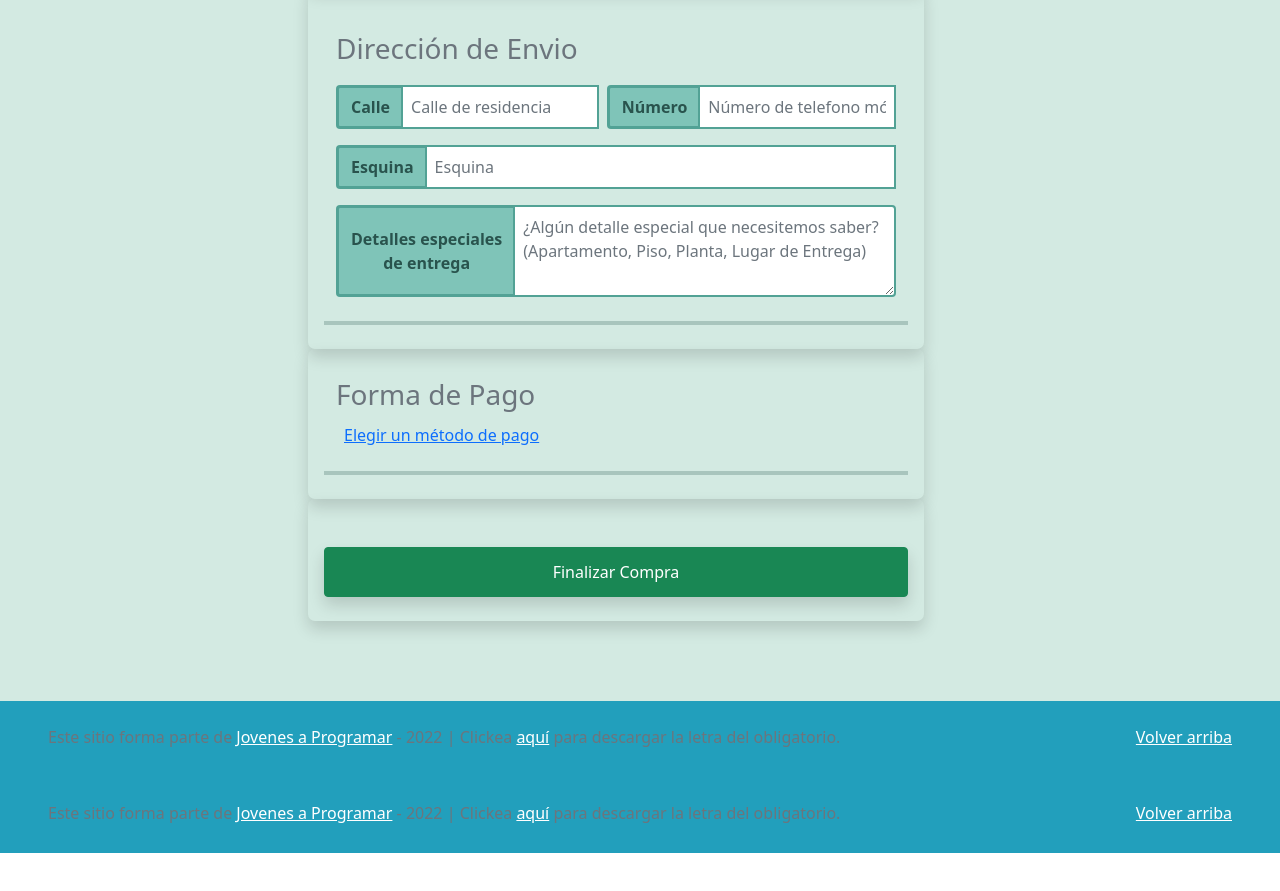
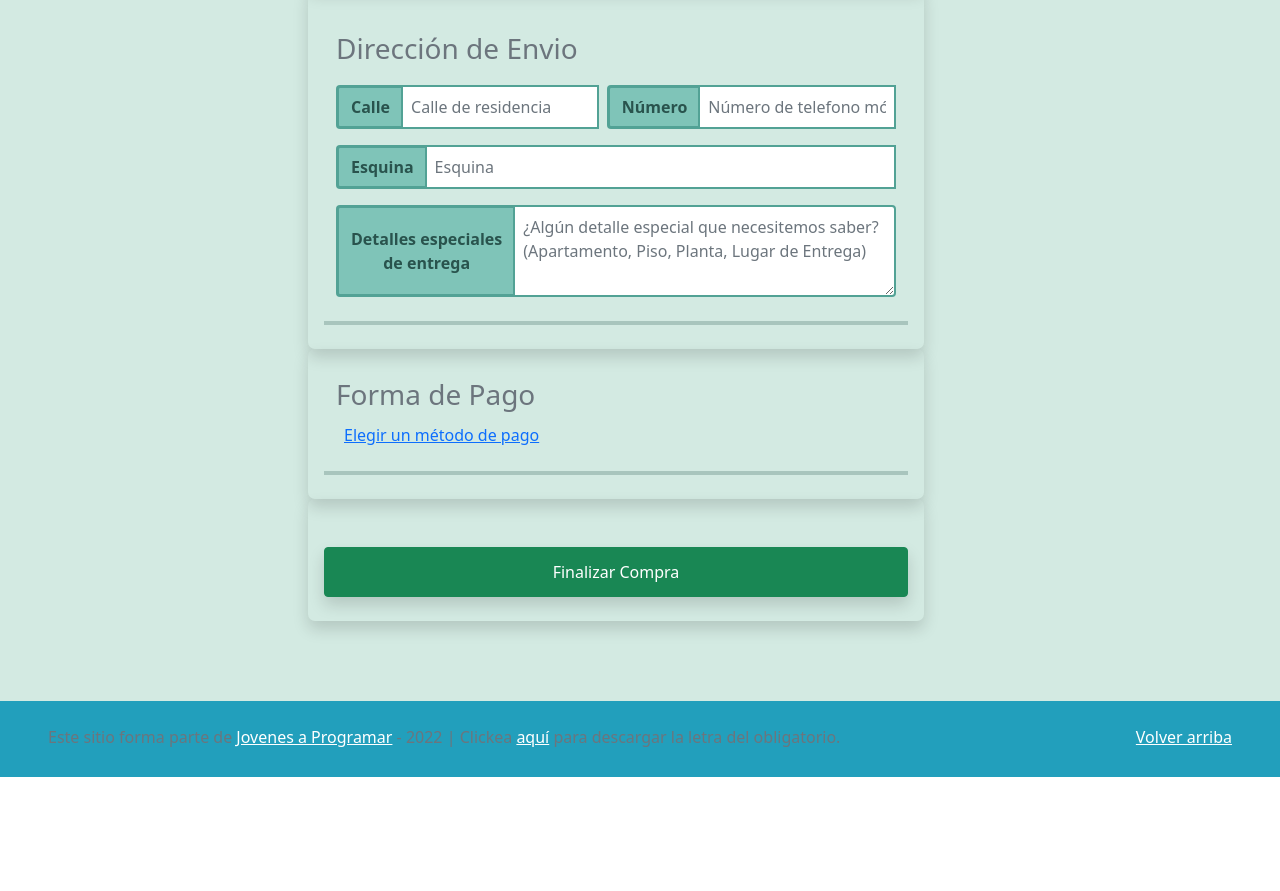
Before and after one commit to Bexzy/Individual_JaP, a plain HTML site: page cart.html in a window 1280 px wide. Shown: the part 2119-3010 px from the top of the page. After the commit the page ends 2944 px from the top, so only its background shows below. Drawn offline with nearby package versions, Linux system fonts and the light colour scheme; sample sign-in values are in the browser's storage.

Commit message:
Update cart.html

```diff
--- a/cart.html
+++ b/cart.html
@@ -532,21 +532,6 @@
 
   </footer>
 
-
-
-      <!-- Footer -->
-      <footer class="d-flex flex-column flex-md-row text-center text-md-start justify-content-between py-4 px-4 px-xl-5" style="background-color: #229fbc;">
-
-        <p>
-          Este sitio forma parte de <a href="https://jovenesaprogramar.edu.uy/" target="_blank" style="color: white;">Jovenes a Programar</a> -
-          2022 | Clickea <a target="_blank" href="Letra.pdf" style="color: white;">aquí</a> para descargar la letra del obligatorio.
-        </p>
-        <p>
-          <a href="#" style="color: white;">Volver arriba</a>
-        </p>
-
-        </footer>
-
   <div id="spinner-wrapper">
     <div class="lds-ring">
       <div></div>
```
